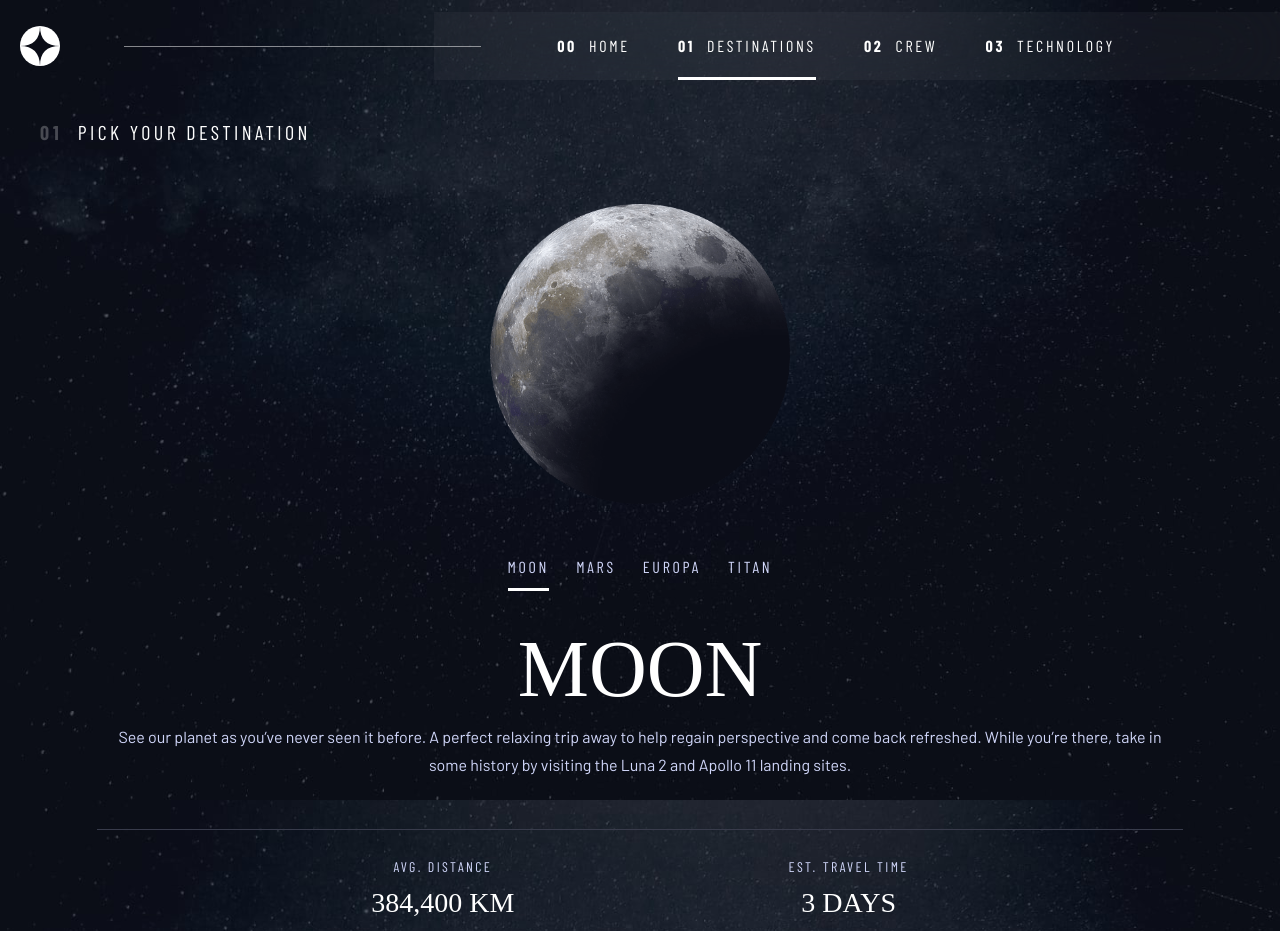
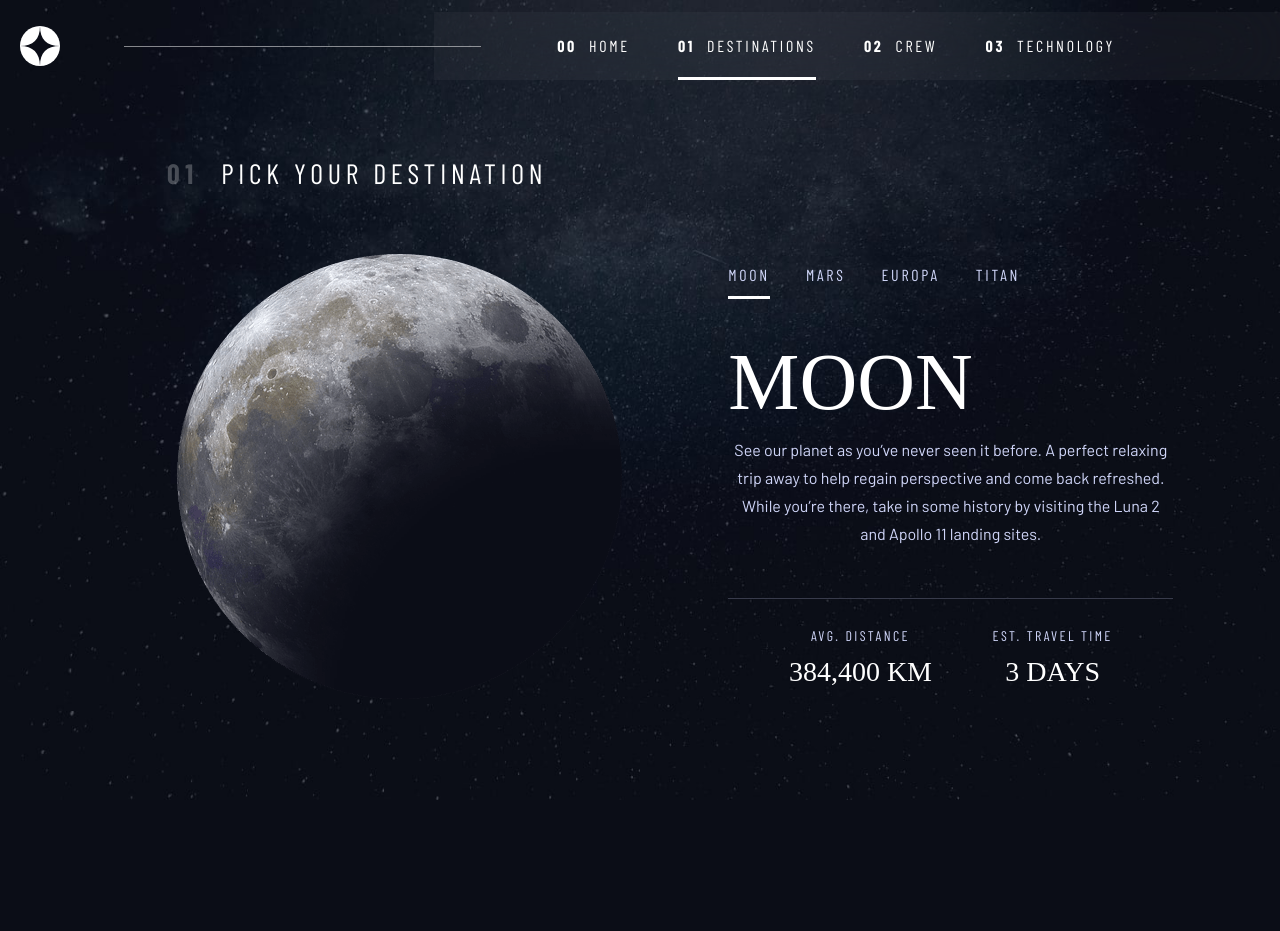
Before and after one commit to A-Awad1/Space-Tourism-Website, a Vue app: page /destinations in a window 1280 px wide. After the commit the page ends 800 px from the top, so only its background shows below. Built offline with nearby package versions, Linux system fonts and the light colour scheme; a web font is replaced by a local one.

Commit message:
multiple updates

```diff
--- a/src/components/PageNumberSpan.vue
+++ b/src/components/PageNumberSpan.vue
@@ -23,5 +23,8 @@ span.pageNumber {
   @include medium {
     font-size: 20px;
   }
+  @include xLarge {
+    font-size: 28px;
+  }
 }
 </style>
--- a/src/views/DestinationsView.vue
+++ b/src/views/DestinationsView.vue
@@ -5,6 +5,7 @@
       <h2>pick your destination</h2>
     </header>
     <main>
+      <section>
         <ul>
           <li
             v-for="dest in allDest"
@@ -27,6 +28,7 @@
             <span v-text="currentDest.travel"></span>
           </div>
         </div>
+      </section>
       <img :src="currentImg" />
     </main>
   </section>
@@ -77,6 +79,10 @@ section.destinations {
           bottom: 60px;
         }
       }
+      @include xLarge {
+        gap: 28px;
+        margin: 76px 20px 64px 167px;
+      }
       h2 {
         font: {
           size: 16px;
@@ -88,15 +94,31 @@ section.destinations {
           font-size: 20px;
           letter-spacing: 3.375px;
         }
+        @include xLarge {
+          font-size: 28px;
+          letter-spacing: 4.725px;
+        }
       }
     }
     main {
+      @extend %column-flex;
+      @include xLarge {
+        flex-direction: row;
+        justify-content: space-evenly;
+        padding-left: 70px;
+      }
+      > section {
         @extend %column-flex;
         padding: 24px {
           top: 0;
         }
         @include medium {
           padding: 0 97px 12px;
+        }
+        @include xLarge {
+          padding: 0;
+          flex-basis: 445px;
+          align-items: flex-start;
         }
         > {
           ul {
@@ -105,6 +127,12 @@ section.destinations {
             margin: 26px 0 20px;
             @include medium {
               margin: 53px 0 32px;
+            }
+            @include xLarge {
+              gap: 36px;
+              margin: 0 {
+                bottom: 37px;
+              }
             }
             li {
               font-size: 14px;
@@ -119,6 +147,8 @@ section.destinations {
                 font-size: 16px;
                 letter-spacing: 2.7px;
                 padding-bottom: 15px;
+              }
+              @include xLarge {
               }
             }
           }
@@ -192,12 +222,17 @@ section.destinations {
               }
             }
           }
+        }
+      }
       img {
         width: 170px;
         order: -1;
         @include medium {
           width: 300px;
         }
+        @include xLarge {
+          width: 445px;
+          align-self: flex-end;
         }
       }
     }
```
Lines whose indentation alone changed are shown as unchanged.
